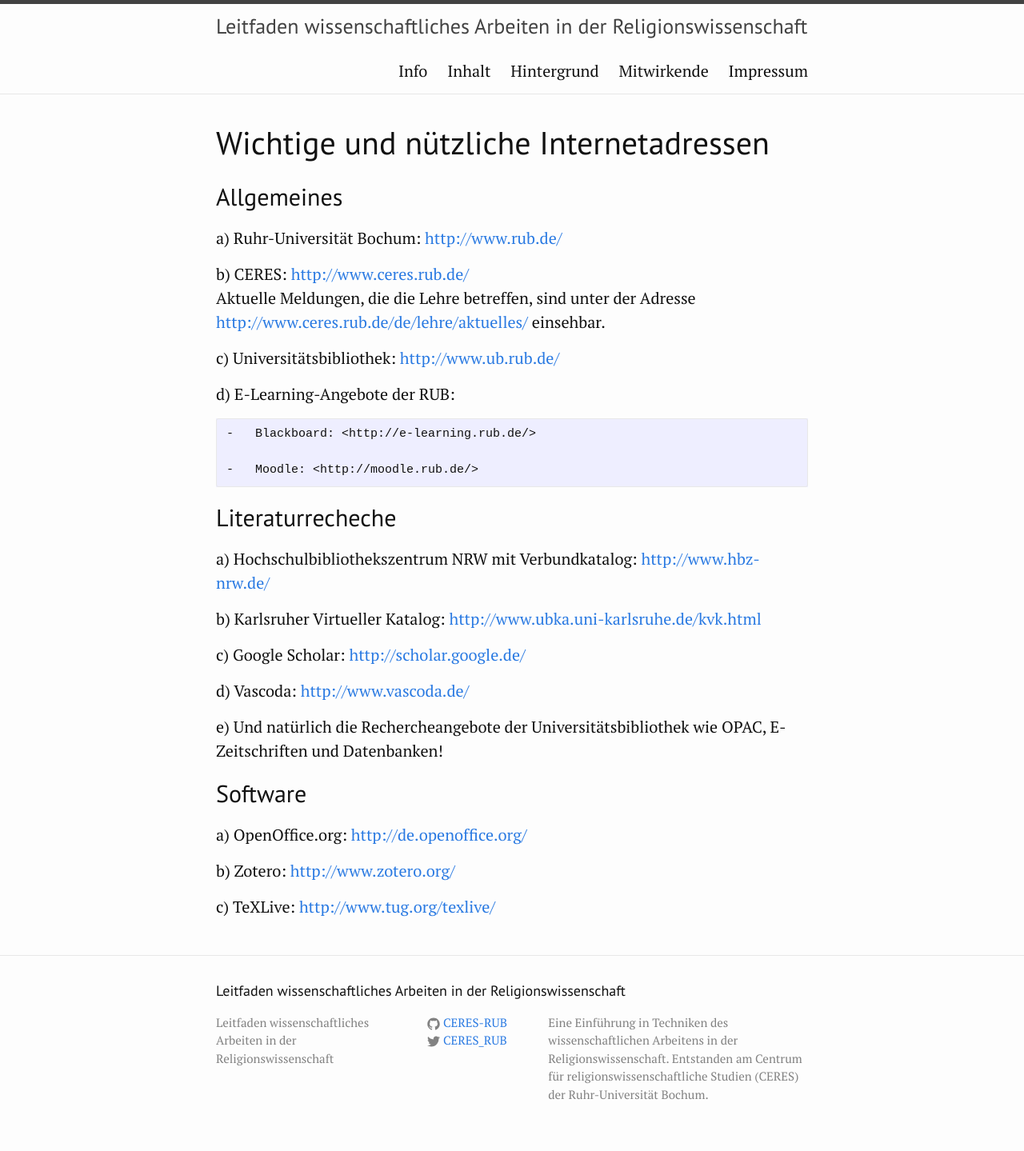
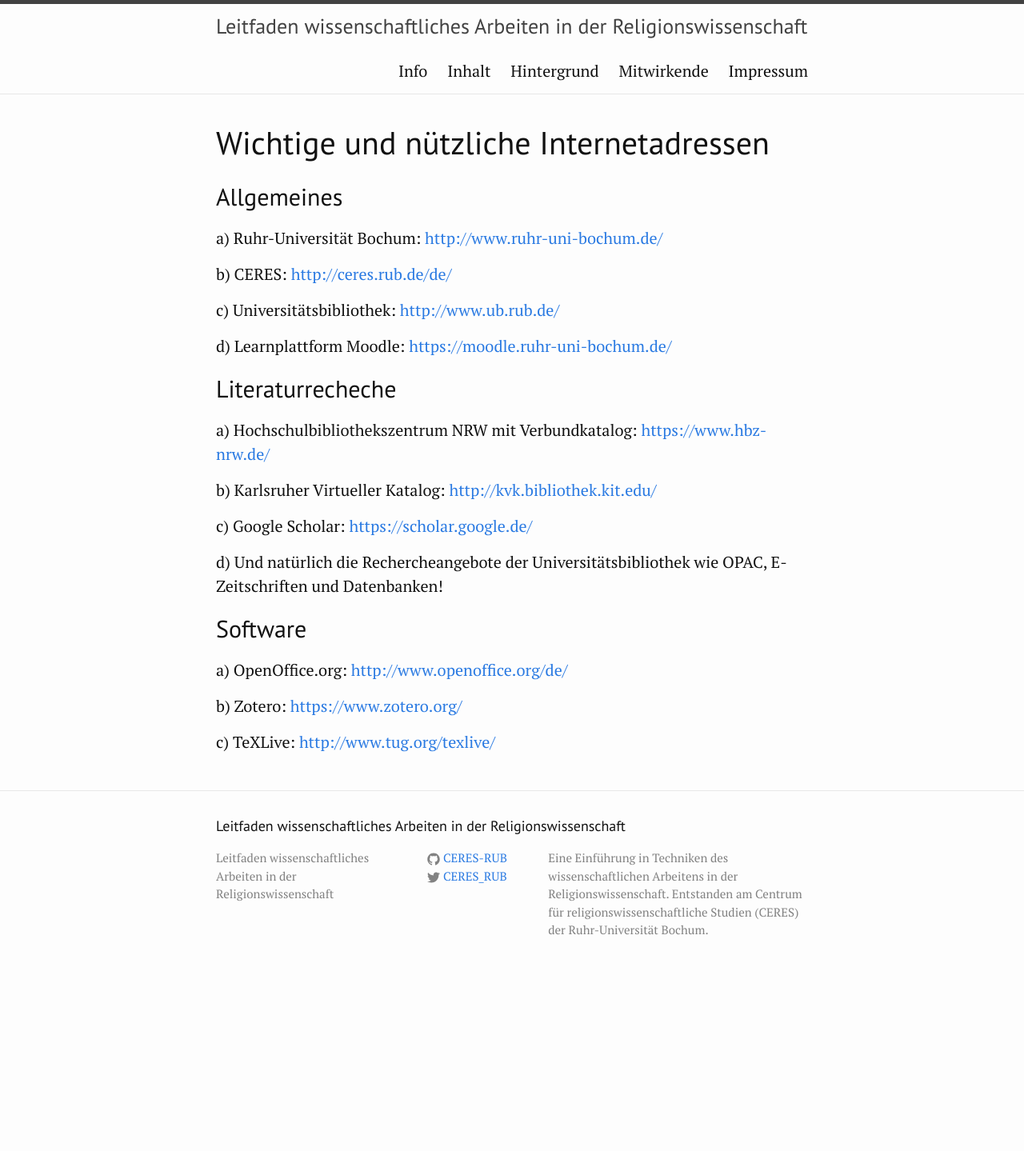
Before and after one commit to CERES-RUB/wissenschaftliches-arbeiten, a Jekyll site: the page built from 10_Links.md, in a window 1280 px wide. Shown: the whole page at 80% size. Built offline with Jekyll 4.4.1, drawn with Linux system fonts in a browser that asks for light colours; after the commit the page ends 1234 px from its top, so only the background shows below that.

Commit message:
Update 10_Links.md

```diff
--- a/10_Links.md
+++ b/10_Links.md
@@ -9,35 +9,28 @@ contents: true
 
 ## Allgemeines
 
-a)  Ruhr-Universität Bochum: <http://www.rub.de/>
+a)  Ruhr-Universität Bochum: <http://www.ruhr-uni-bochum.de/>
 
-b)  CERES: <http://www.ceres.rub.de/>
-    Aktuelle Meldungen, die die Lehre betreffen, sind unter der Adresse <http://www.ceres.rub.de/de/lehre/aktuelles/> einsehbar.
+b)  CERES: <http://ceres.rub.de/de/>
 
 c)  Universitätsbibliothek: <http://www.ub.rub.de/>
 
-d)  E-Learning-Angebote der RUB:
-
-    -   Blackboard: <http://e-learning.rub.de/>
-
-    -   Moodle: <http://moodle.rub.de/>
+d)  Learnplattform Moodle: <https://moodle.ruhr-uni-bochum.de/>
 
 ## Literaturrecheche
 
-a)  Hochschulbibliothekszentrum NRW mit Verbundkatalog: <http://www.hbz-nrw.de/>
+a)  Hochschulbibliothekszentrum NRW mit Verbundkatalog: <https://www.hbz-nrw.de/>
 
-b)  Karlsruher Virtueller Katalog: <http://www.ubka.uni-karlsruhe.de/kvk.html>
+b)  Karlsruher Virtueller Katalog: <http://kvk.bibliothek.kit.edu/>
 
-c)  Google Scholar: <http://scholar.google.de/>
+c)  Google Scholar: <https://scholar.google.de/>
 
-d)  Vascoda: <http://www.vascoda.de/>
-
-e)  Und natürlich die Rechercheangebote der Universitätsbibliothek wie OPAC, E-Zeitschriften und Datenbanken!
+d)  Und natürlich die Rechercheangebote der Universitätsbibliothek wie OPAC, E-Zeitschriften und Datenbanken!
 
 ## Software
 
-a)  OpenOffice.org: <http://de.openoffice.org/>
+a)  OpenOffice.org: <http://www.openoffice.org/de/>
 
-b)  Zotero: <http://www.zotero.org/>
+b)  Zotero: <https://www.zotero.org/>
 
 c)  TeXLive: <http://www.tug.org/texlive/>
```
